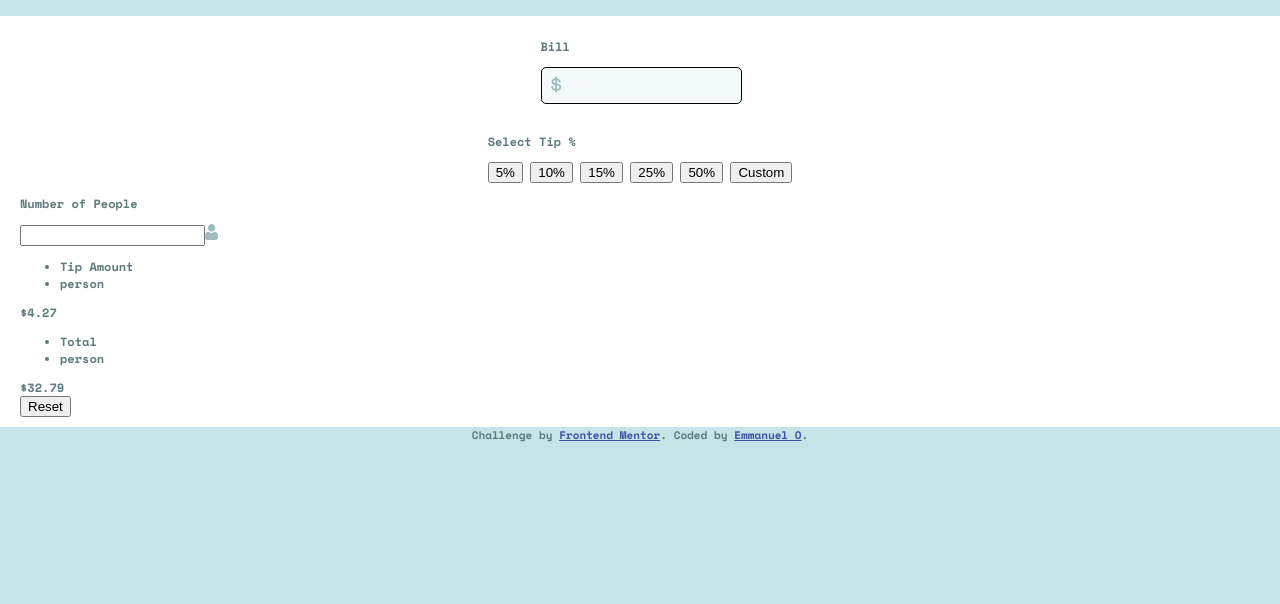
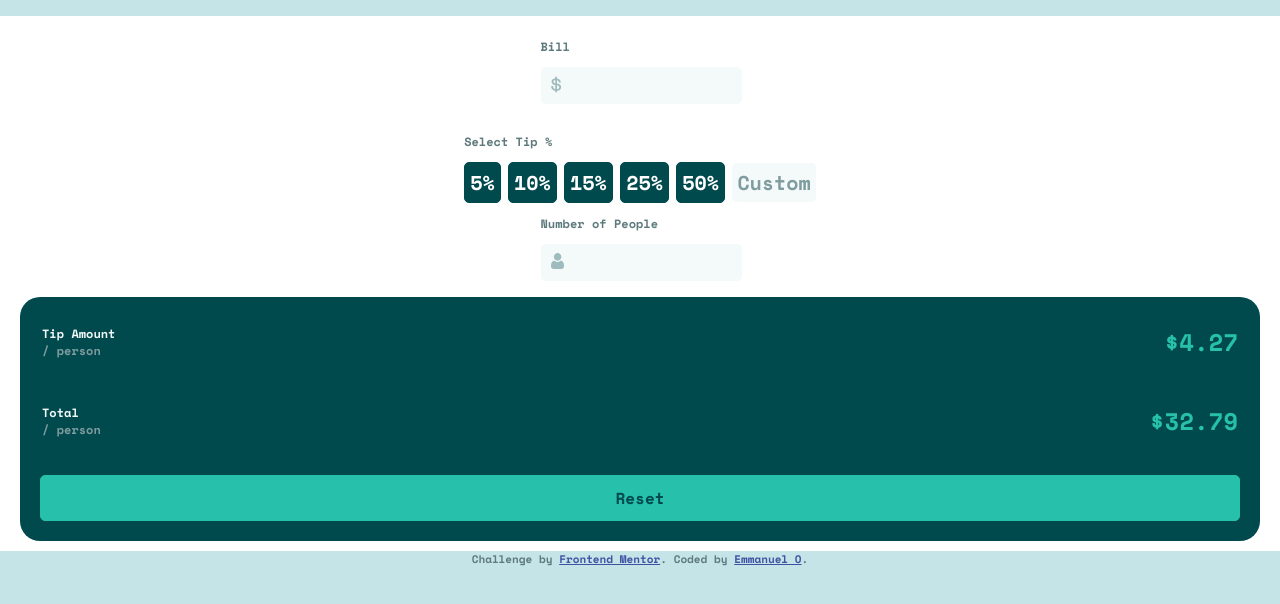
Before and after one commit to eolubi/tip-calculator-app, a plain HTML site: page index.html in a window 1280 px wide. Shown: the part 72-676 px from the top of the page. Drawn offline with nearby package versions, Linux system fonts and the light colour scheme; files whose address does not match are found by name.

Commit message:
Completed Sum box section with flex alignment and appropiate css styling

```diff
--- a/index.html
+++ b/index.html
@@ -29,14 +29,19 @@
   <input type="text" placeholder=""><svg xmlns="http://www.w3.org/2000/svg" width="11" height="17"><path fill="#9EBBBD" d="M6.016 16.328v-1.464c1.232-.08 2.22-.444 2.964-1.092.744-.648 1.116-1.508 1.116-2.58v-.144c0-.992-.348-1.772-1.044-2.34-.696-.568-1.708-.932-3.036-1.092V4.184c.56.144 1.012.4 1.356.768.344.368.516.816.516 1.344v.288h1.824v-.432c0-.448-.088-.876-.264-1.284a3.783 3.783 0 00-.744-1.116A4.251 4.251 0 007.54 2.9a5.324 5.324 0 00-1.524-.492V.872H4.288V2.36a5.532 5.532 0 00-1.416.324c-.448.168-.84.392-1.176.672-.336.28-.604.616-.804 1.008-.2.392-.3.844-.3 1.356v.144c0 .96.316 1.708.948 2.244.632.536 1.548.884 2.748 1.044v3.912c-.704-.16-1.248-.472-1.632-.936-.384-.464-.576-1.08-.576-1.848v-.288H.256v.576c0 .464.08.924.24 1.38.16.456.404.88.732 1.272.328.392.744.728 1.248 1.008s1.108.476 1.812.588v1.512h1.728zM4.288 7.424c-.688-.128-1.164-.332-1.428-.612-.264-.28-.396-.644-.396-1.092 0-.464.176-.832.528-1.104.352-.272.784-.448 1.296-.528v3.336zm1.728 5.712V9.344c.768.128 1.328.328 1.68.6.352.272.528.688.528 1.248 0 .544-.196.984-.588 1.32-.392.336-.932.544-1.62.624z"/></svg>
   </div>
 
-  <div class="tips">
+  <div class="tips-table">
   <p>Select Tip %</p>
+  <div class="tips-percentages">
+
         <button>5%</button>
         <button>10%</button>
         <button>15%</button>
         <button>25%</button>
         <button>50%</button>
         <button>Custom</button>
+
+
+</div>
 </div>
 
   <div class="number-of-people">
@@ -50,7 +55,7 @@
   <div class="tip-amount">
     <ul>
         <li>Tip Amount</li>
-        <li>person</li>
+        <li>/ person</li>
     </ul>
 
     <span>
@@ -63,7 +68,7 @@
   <div class="total-amount">
     <ul>
         <li>Total</li>
-        <li>person</li>
+        <li>/ person</li>
     </ul>
     <span>
         $32.79
@@ -72,11 +77,12 @@
 
   <button>Reset</button>
  </div>
+</section>
 </main>
   <div class="attribution">
     Challenge by <a href="https://www.frontendmentor.io?ref=challenge" target="_blank">Frontend Mentor</a>.
     Coded by <a href="#">Emmanuel O</a>.
-  </section>
+
 
 </body>
 </html>
--- a/style.css
+++ b/style.css
@@ -61,7 +61,7 @@ nav {
     background-color: var(--very-light-grayish-cyan);
     text-align: center;
     width: 90%;
-    border: 1px solid black;
+    border: 1px solid var(--very-light-grayish-cyan);
     border-radius: 5px;
     padding: 10px;
 }
@@ -74,10 +74,97 @@ nav {
 
 /*tips*/
 
-.tips{
+.tips-table{
     margin: 0 auto 0 auto;
-    display: ;
+}
+
+.tips-percentages{
+    grid-template-columns: 1fr 1fr;
+    grid-template-rows: auto;
+    gap: 1rem;
+}
+
+.tips-percentages button{
+    background-color: var(--very-dark-cyan);
+    border: 1px solid var(--very-dark-cyan);
+    color: var(--white);
+    border-radius: 5px;
+    font-family: var(--sans);
+    font-size: 20px;
+    padding: 5px;
+}
+
+.tips-percentages button:last-child{
+    background-color: var(--very-light-grayish-cyan);
+    color: var(--grayish-cyan);
+    border: var(--very-light-grayish-cyan);
+}
+
+/*number of people*/
+
+.number-of-people{
+    margin: 0 auto 0 auto;
+    display: flex;
+    flex-direction: column;
+}
+
+.number-of-people input{
+    background-color: var(--very-light-grayish-cyan);
+    text-align: center;
+    width: 90%;
+    border: 1px solid var(--very-light-grayish-cyan);
+    border-radius: 5px;
+    padding: 10px;
+}
+
+.number-of-people svg{
+    position: relative;
+    bottom: 28px;
+    left: 10px;
+}
+
+/*Sum box*/
+
+.Sum-box{
+    display: flex;
+    flex-direction: column;
+    background-color: var(--very-dark-cyan);
+    border-radius: 20px;
+    color: var(--very-light-grayish-cyan);
+}
+
+.tip-amount, .total-amount{
+    display: flex;
+    flex-direction: row;
+    justify-content: space-between;
+    align-items: center;
+    padding: 16px 22px 5px 22px;
+}
+
+.tip-amount ul, .total-amount ul{
+    list-style-type: none;
+    padding: 0;
+}
+
+.tip-amount ul li:last-child, .total-amount ul li:last-child{
+    color: var(--grayish-cyan);
+}
+
+.tip-amount span, .total-amount span{
+    color: var(--strong-cyan);
+    font-size: var(--font-size);
+}
+
+.Sum-box button{
+    background-color: var(--strong-cyan);
+    color: var(--very-dark-cyan);
+    border-radius: 5px;
+    border: 1px solid var(--strong-cyan);
+    font-family: var(--sans);
+    font-size: 16px;
+    cursor: pointer;
+    margin: 20px;
+    padding: 10px;
+
 
 }
-
-/**/
```
Lines whose indentation alone changed are shown as unchanged.
